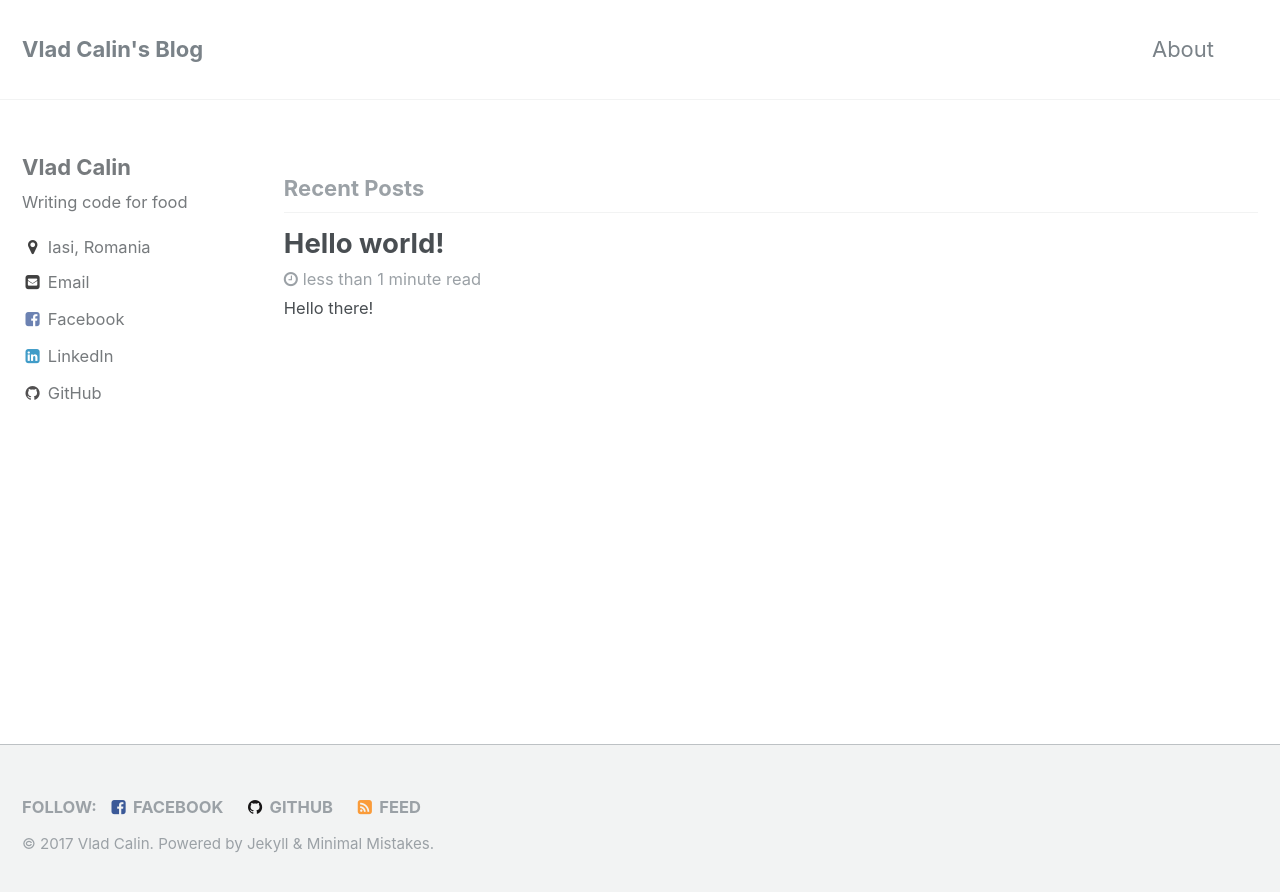
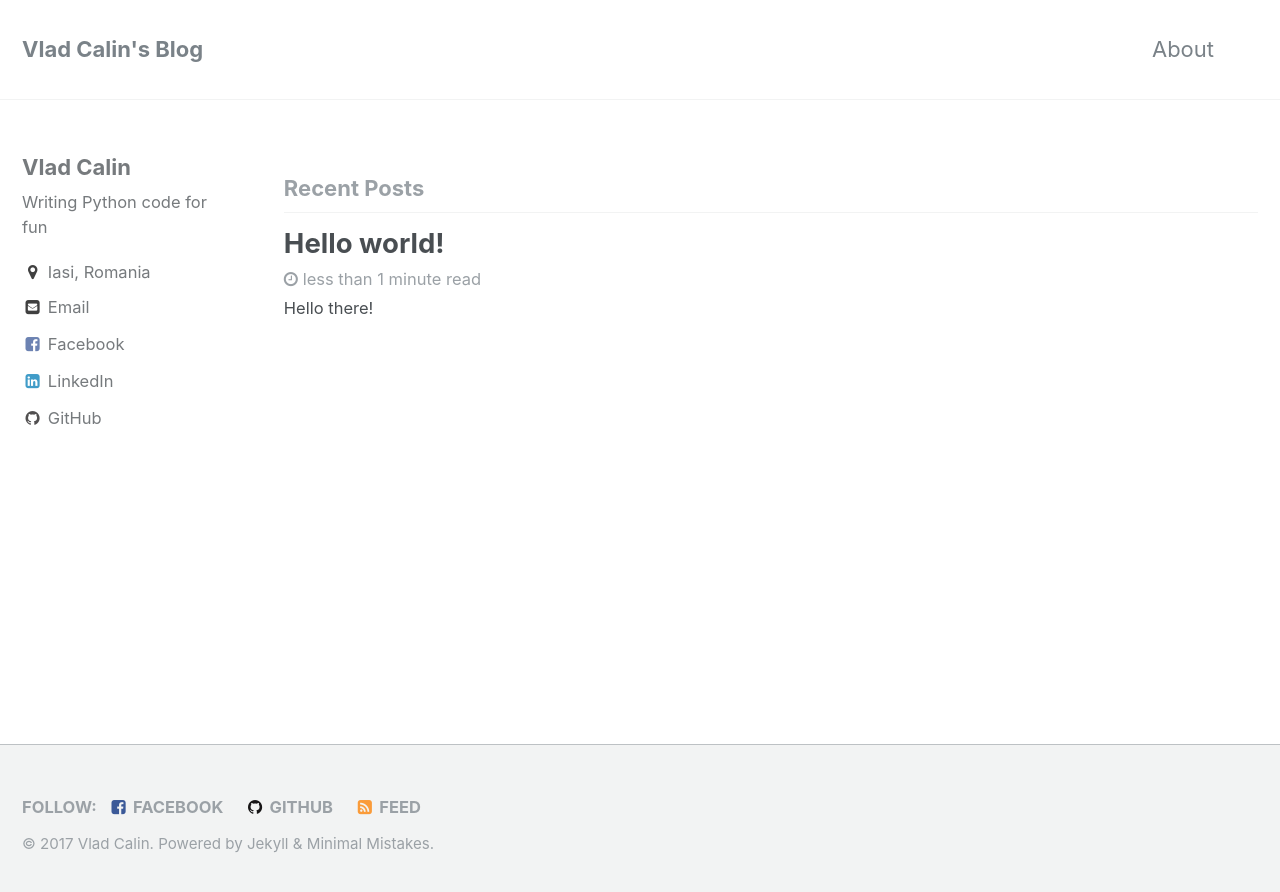
Before and after one commit to vladcalin/vladcalin.github.io, a Jekyll site: the page built from index.html, in a window 1280 px wide. Shown: the top 892 px of the page. Built offline with Jekyll 4.4.1, drawn with Linux system fonts in a browser that asks for light colours; the list of posts is cut into pages by our own code.

Commit message:
hopefully fixed page

```diff
--- a/_config.yml
+++ b/_config.yml
@@ -79,7 +79,7 @@ analytics:
 author:
   name             : "Vlad Calin"
   avatar           : # path of avatar image, e.g. "/assets/images/bio-photo.jpg"
-  bio              : "Writing code for food"
+  bio              : "Writing Python code for fun"
   location         : "Iasi, Romania"
   email            : "vlad.s.calin@gmail.com"
   uri              :
```
